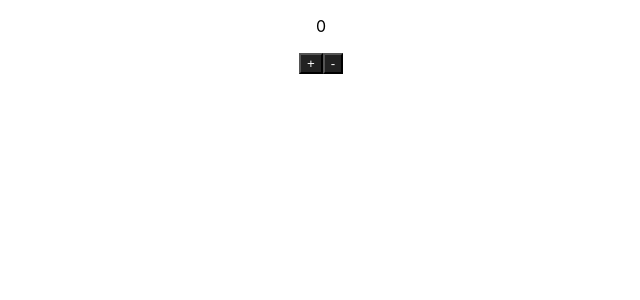
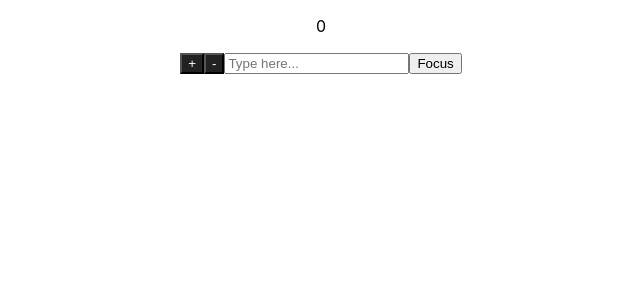
Before and after one commit to HarryNdegwa/hooks2, a React (Create React App) app: page / in a window 1280 px wide. Shown: the top 300 px of the page, without its empty margins (319-959 px from the left). Built offline with nearby package versions, Linux system fonts and the light colour scheme.

Commit message:
Ref hook

```diff
--- a/src/Main.js
+++ b/src/Main.js
@@ -1,4 +1,4 @@
-import React, { useContext, useEffect, useState } from "react";
+import React, { useContext, useEffect, useRef, useState } from "react";
 
 const themes = {
   light: {
@@ -15,6 +15,8 @@ const ThemeContext = React.createContext(themes.light);
 
 function Main(props) {
   const [count, setCount] = useState(0); // takes initial state used in first render
+
+  const inputRef = useRef(null);
 
   useEffect(() => {
     console.log("Mounted");
@@ -37,11 +39,18 @@ function Main(props) {
     setCount(count - 1);
   };
 
+  const handleClick = (e) => {
+    e.preventDefault();
+    inputRef.current.focus();
+  };
+
   return (
     <ThemeContext.Provider value={themes.dark}>
       <p>{count}</p>
       <ThemedButton type="add" action={handleAdd} />
       <ThemedButton type="subtract" action={handleSubtract} />
+      <input type="text" ref={inputRef} placeholder="Type here..." />
+      <button onClick={handleClick}>Focus</button>
     </ThemeContext.Provider>
   );
 }
```
